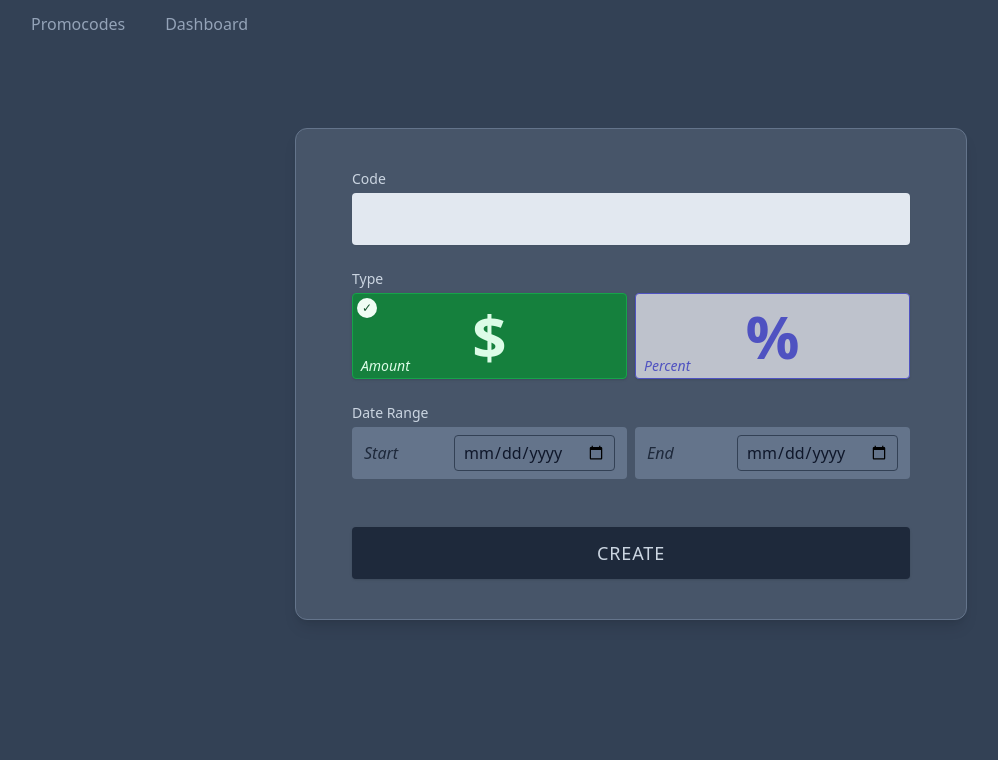
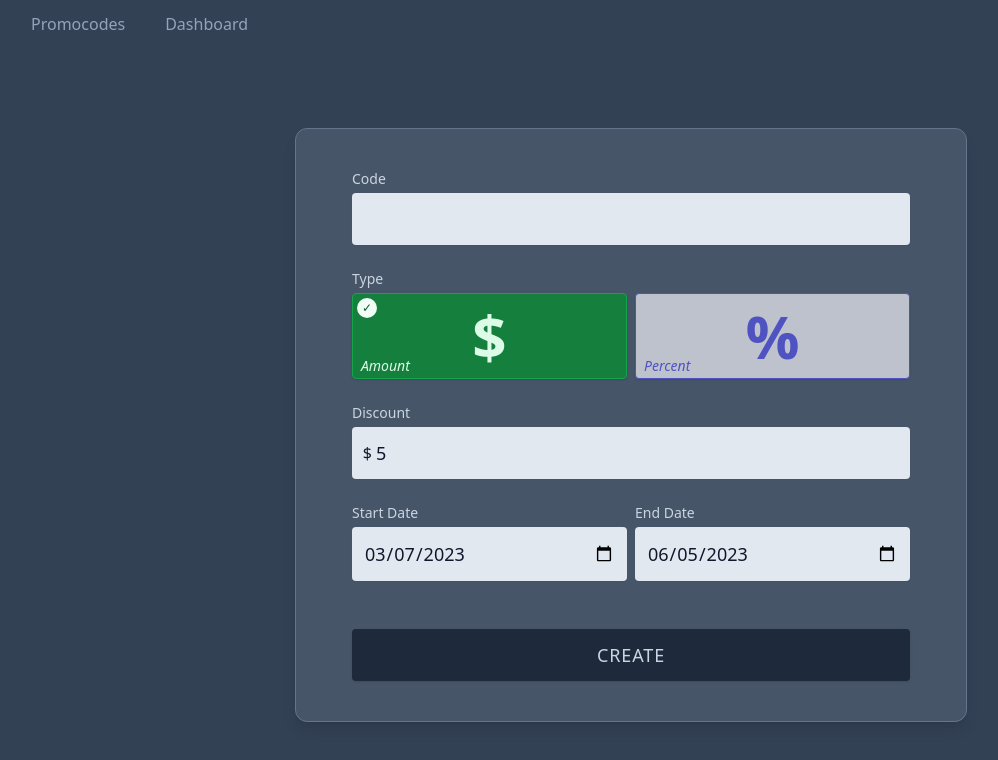
Before and after one commit to daniel-black/promocha, a Next.js app: page /promocodes/new in a window 1280 px wide. Shown: the top 760 px of the page, without its empty margins (9-1007 px from the left). Built offline with nearby package versions, Linux system fonts and the light colour scheme.

Commit message:
work on discount and date inputs on new promocode form

```diff
--- a/src/app/(tool)/promocodes/new/new-promocode-form.tsx
+++ b/src/app/(tool)/promocodes/new/new-promocode-form.tsx
@@ -1,23 +1,60 @@
 'use client';
 
-import { useState } from "react";
+import { FormEvent, useState } from "react";
+
+const MILLISECONDS_IN_A_MONTH = 1000 * 60 * 60 * 24 * 30;
 
 const promocodeTypes = ["amount", "percent"] as const;
 type PromocodeType = typeof promocodeTypes[number];
 
+function dateToSimpleString(date: Date) {
+  return date.toISOString().slice(0, 10);
+}
+
+function getDateXMonthsOut(x: number) {
+  const today = new Date().getTime();
+  return new Date(today + (x * MILLISECONDS_IN_A_MONTH));
+}
+
 export default function NewPromocodeForm() {
   const [code, setCode] = useState<string>('');
   const [type, setType] = useState<PromocodeType>('amount');
-  const [discount, setDiscount] = useState<number>(5);
-  const [maxDiscount, setMaxDiscount] = useState<number | null>(null);
-  const [start, setStart] = useState<string | null>(null);
-  const [end, setEnd] = useState<string | null>(null);
+  const [amountDiscount, setAmountDiscount] = useState<number>(5);
+  const [percentDiscount, setPercentDiscount] = useState<number>(5);
+  const [maxDiscount, setMaxDiscount] = useState<number>(Infinity);
+  const [start, setStart] = useState<string>(dateToSimpleString(new Date()));
+  const [end, setEnd] = useState<string>(dateToSimpleString(getDateXMonthsOut(3)));
 
-  console.log(type)
+  const [showMaxDiscount, setShowMaxDiscount] = useState<boolean>(false);
+
+  const isAmount = type === 'amount';
+
+  function handleMaxDiscountChange(e: React.MouseEvent<HTMLButtonElement>, val: number) {
+    e.preventDefault();
+    setMaxDiscount(val);
+    setShowMaxDiscount(false);
+  }
+
+  function handleSubmit(e: FormEvent<HTMLFormElement>) {
+    e.preventDefault();
+
+    const obj = {
+      code,
+      type,
+      start,
+      end,
+      value: isAmount ? amountDiscount : percentDiscount,
+      maxValue: isAmount
+        ? null
+        : (maxDiscount === Infinity ? null : maxDiscount),
+    }
+
+    console.log(obj)
+  }
 
   return (
     <section className="px-6 sm:px-14 py-10 mt-20 space-y-8 bg-slate-600 shadow-lg rounded-xl mx-2 w-full max-w-2xl border border-slate-500">
-      <form className="space-y-6 text-slate-900">
+      <form onSubmit={handleSubmit} className="space-y-6 text-slate-900">
         <div className="space-y-1">
           <label className="block text-sm text-slate-300">Code</label>
           <input
@@ -37,11 +74,11 @@ export default function NewPromocodeForm() {
                 e.preventDefault();
                 setType('amount');
               }}
-              className={`${type === 'amount' ? 'bg-green-700 text-green-100' : 'bg-green-50 text-green-500 brightness-[80%] hover:brightness-100'} disabled:cursor-auto  block relative w-full rounded cursor-pointer shadow border border-green-600 transition-all duration-100`}
-              disabled={type === 'amount'}
+              className={`${isAmount ? 'bg-green-700 text-green-100' : 'bg-green-50 text-green-500 brightness-[80%] hover:brightness-100'} disabled:cursor-auto  block relative w-full rounded cursor-pointer shadow border border-green-600 transition-all duration-100`}
+              disabled={isAmount}
             >
               <span className="absolute bottom-0.5 left-2 text-sm italic">Amount</span>
-              <span className={`${type === 'amount' ? 'opacity-100' : 'opacity-0'} shadow-sm text-xs h-5 w-5 rounded-full bg-green-50 text-green-900 flex justify-center items-center absolute top-1 left-1 transition-all duration-100`}>✓</span>
+              <span className={`${isAmount ? 'opacity-100' : 'opacity-0'} shadow-sm text-xs h-5 w-5 rounded-full bg-green-50 text-green-900 flex justify-center items-center absolute top-1 left-1 transition-all duration-100`}>✓</span>
               <p className="text-6xl py-3 font-bold text-center">$</p>
             </button>
 
@@ -50,44 +87,119 @@ export default function NewPromocodeForm() {
                 e.preventDefault();
                 setType('percent');
               }}
-              className={`${type === 'percent' ? 'bg-indigo-600 text-indigo-100' : 'bg-indigo-50 text-indigo-500 brightness-[80%] hover:brightness-100'} disabled:cursor-auto block relative w-full rounded cursor-pointer shadow border border-indigo-500 transition-all duration-100`}
-              disabled={type === 'percent'}
+              className={`${!isAmount ? 'bg-indigo-600 text-indigo-100' : 'bg-indigo-50 text-indigo-500 brightness-[80%] hover:brightness-100'} disabled:cursor-auto block relative w-full rounded cursor-pointer shadow border border-indigo-500 transition-all duration-100`}
+              disabled={!isAmount}
             >
               <span className="absolute bottom-0.5 left-2 text-sm italic">Percent</span>
-              <span className={`${type === 'percent' ? 'opacity-100' : 'opacity-0'} shadow-sm text-xs h-5 w-5 rounded-full bg-indigo-50 text-indigo-900 flex justify-center items-center absolute top-1 left-1 transition-all duration-100`}>✓</span>
+              <span className={`${!isAmount ? 'opacity-100' : 'opacity-0'} shadow-sm text-xs h-5 w-5 rounded-full bg-indigo-50 text-indigo-900 flex justify-center items-center absolute top-1 left-1 transition-all duration-100`}>✓</span>
               <p className=" text-6xl py-3 font-bold text-center">%</p>
             </button>
-
-
           </div>
         </div>
 
-        {/* <div>
-          <label>Discount</label>
-          <input type="number" />
-        </div>
-        <div>
-          <label>Maximum Discount</label>
-          <input type="number" />
-        </div> */}
-
-        <div className="space-y-1">
-          <label className="block text-sm text-slate-300">Date Range</label>
-          <div className="flex space-x-2">
-            <div className="w-full px-3 py-2 bg-slate-500 rounded flex justify-between items-center">
-              <p className="text-slate-800 italic">Start</p>
+        <div className="w-full space-y-1">
+          <label className="block text-sm text-slate-300">Discount</label>
+          {isAmount ? (
+            <div className="relative w-full">
+              <div className="absolute h-full w-5 flex items-center justify-end">$</div>
               <input
-                type="date"
-                className="px-2 py-1 rounded bg-inherit border border-slate-700"
+                value={amountDiscount}
+                onChange={e => setAmountDiscount(e.target.valueAsNumber)}
+                type="number"
+                min={0}
+                className="w-full p-3 pl-6 rounded outline-none bg-slate-200 shadow-sm hover:bg-slate-100 focus:bg-slate-50 focus:ring focus:ring-slate-400 focus:ring-inset focus:ring-offset-1 text-slate-900 text-lg transition-all duration-75"
               />
             </div>
-            <div className="w-full px-3 py-2 bg-slate-500 rounded flex justify-between items-center">
-              <p className="text-slate-800 italic">End</p>
+          ) : (
+            <div className="flex items-center space-x-3">
+              <span className="block w-12 font-mono px-2 py-1 rounded-lg text-center bg-slate-500 text-slate-900">{percentDiscount}%</span>
               <input
-                type="date"
-                className="px-2 py-1 rounded bg-inherit border border-slate-700"
+                value={percentDiscount}
+                onChange={e => setPercentDiscount(e.target.valueAsNumber)}
+                type="range"
+                min={1}
+                max={99}
+                step={1}
+                className="transparent h-1.5 w-full cursor-pointer appearance-none rounded-lg border-transparent bg-slate-400 accent-slate-800"
               />
             </div>
+          )}
+        </div>
+
+        {!isAmount &&
+          <div className="w-full space-y-1">
+            <label className="block text-sm text-slate-300">Maximum Discount</label>
+            <div className="flex items-center justify-start flex-wrap gap-2">
+              <button
+                onClick={e => handleMaxDiscountChange(e, Infinity)}
+                className={`${maxDiscount === Infinity && !showMaxDiscount ? 'bg-slate-800 text-slate-400' : 'bg-slate-500 text-slate-900'} px-3 py-1 rounded-lg text-center`}
+              >
+                No&nbsp;Max
+              </button>
+              <button
+                onClick={e => handleMaxDiscountChange(e, 25)}
+                className={`${maxDiscount === 25 && !showMaxDiscount ? 'bg-slate-800 text-slate-400' : 'bg-slate-500 text-slate-900'} px-3 py-1 rounded-lg text-center`}
+              >
+                $25
+              </button>
+              <button
+                onClick={e => handleMaxDiscountChange(e, 50)}
+                className={`${maxDiscount === 50 && !showMaxDiscount ? 'bg-slate-800 text-slate-400' : 'bg-slate-500 text-slate-900'} px-3 py-1 rounded-lg text-center`}
+              >
+                $50
+              </button>
+              <button
+                onClick={e => handleMaxDiscountChange(e, 100)}
+                className={`${maxDiscount === 100 && !showMaxDiscount ? 'bg-slate-800 text-slate-400' : 'bg-slate-500 text-slate-900'} px-3 py-1 rounded-lg text-center`}
+              >
+                $100
+              </button>
+              <button
+                onClick={e => {
+                  e.preventDefault();
+                  setShowMaxDiscount(true);
+                }}
+                className={`${showMaxDiscount ? 'bg-slate-800 text-slate-400' : 'bg-slate-500 text-slate-900'} px-3 py-1 rounded-lg text-center`}
+              >
+                Custom
+              </button>
+              {showMaxDiscount &&
+                <div className="relative w-full">
+                  <div className="absolute h-full w-5 flex items-center justify-end">$</div>
+                  <input
+                    value={maxDiscount}
+                    onChange={e => setMaxDiscount(e.target.valueAsNumber)}
+                    type="number"
+                    min={0}
+                    className="w-full p-3 pl-6 rounded outline-none bg-slate-200 shadow-sm hover:bg-slate-100 focus:bg-slate-50 focus:ring focus:ring-slate-400 focus:ring-inset focus:ring-offset-1 text-slate-900 text-lg transition-all duration-75"
+                  />
+                </div>
+              }
+            </div>
+          </div>
+        }
+
+        <div className="flex gap-2">
+          {/* START */}
+          <div className="w-full space-y-1">
+            <label className="block text-sm text-slate-300">Start Date</label>
+            <input
+              type="date"
+              value={start}
+              onChange={e => setStart(e.target.value)}
+              className="w-full p-3 rounded outline-none bg-slate-200 shadow-sm hover:bg-slate-100 focus:bg-slate-50 focus:ring focus:ring-slate-400 focus:ring-inset focus:ring-offset-1 text-slate-900 text-lg transition-all duration-75"
+            />
+          </div>
+          {/* END */}
+          <div className="w-full space-y-1">
+            <label className="block text-sm text-slate-300">End Date</label>
+            <input
+              type="date"
+              value={end}
+              onChange={e => setEnd(e.target.value)}
+              min={start}
+              className="w-full p-3 rounded outline-none bg-slate-200 shadow-sm hover:bg-slate-100 focus:bg-slate-50 focus:ring focus:ring-slate-400 focus:ring-inset focus:ring-offset-1 text-slate-900 text-lg transition-all duration-75"
+            />
           </div>
         </div>
 
--- /dev/null
+++ b/src/utils/dates.ts
@@ -0,0 +1,10 @@
+const MILLISECONDS_IN_A_MONTH = 1000 * 60 * 60 * 24 * 30;
+
+export function dateToSimpleString(date: Date) {
+  return date.toISOString().slice(0, 10);
+}
+
+export function getDateXMonthsOut(x: number) {
+  const today = new Date().getTime();
+  return new Date(today + (x * MILLISECONDS_IN_A_MONTH));
+}
```
